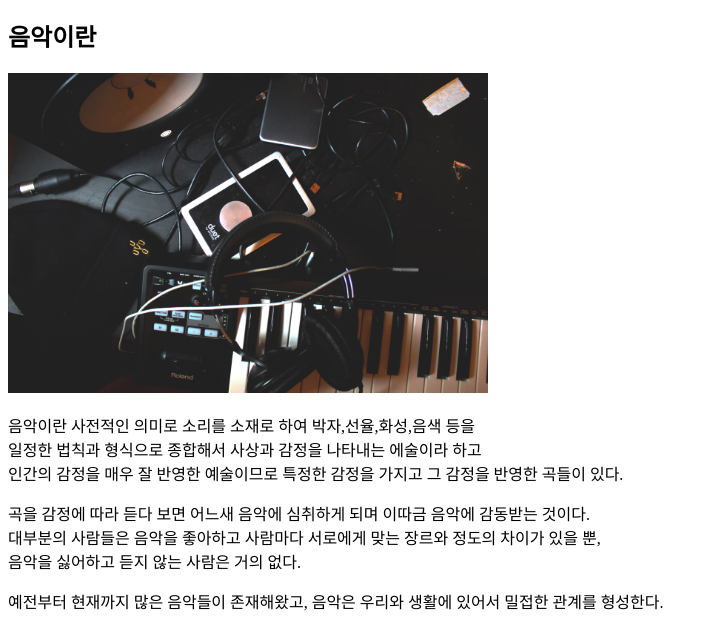
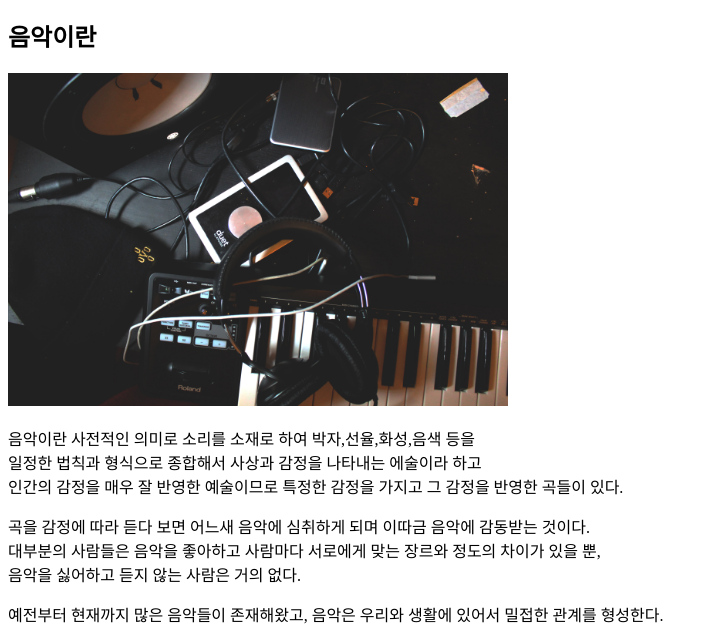
Before and after one commit to minyoung200212/my-first-web-site, a plain HTML site: page index.html in a window 1280 px wide. Shown: the part 136-768 px from the top of the page, without its empty margins (0-718 px from the left). Drawn offline with Linux system fonts and the light colour scheme.

Commit message:
Update index.html

```diff
--- a/index.html
+++ b/index.html
@@ -13,7 +13,7 @@
   </ol>
 
  <h2>음악이란</h2>
- <img src="music.jpg" width="480">
+ <img src="music.jpg" width="500">
 
   <p> 음악이란 사전적인 의미로 소리를 소재로 하여 박자,선율,화성,음색 등을<br>
     일정한 법칙과 형식으로 종합해서 사상과 감정을 나타내는 에술이라 하고<br>
```
